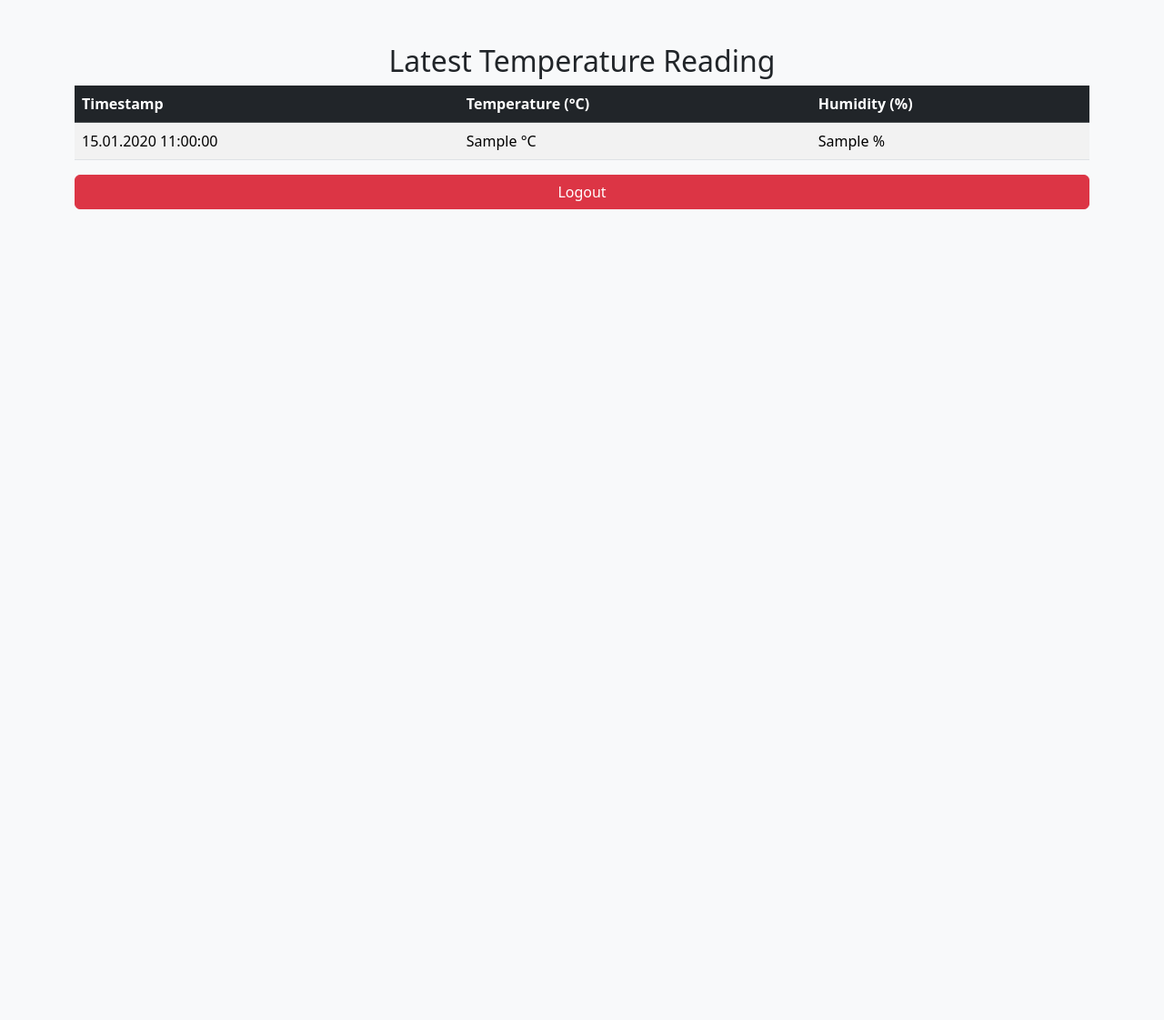
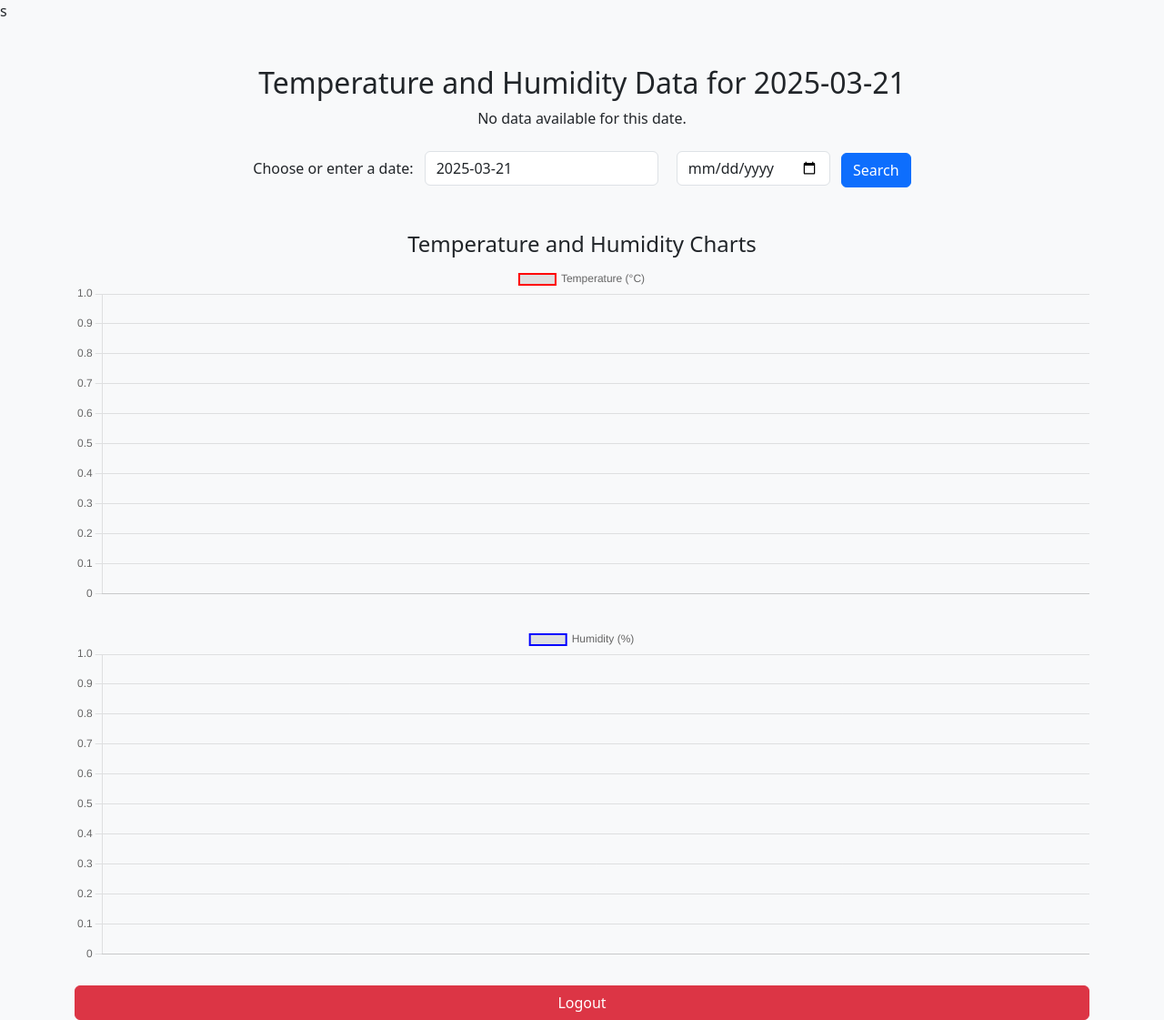
Before and after one commit to mckwk/IoT_project, a PHP site: page /dashboard.php in a window 1280 px wide. Shown: the whole page at 91% size. Before the commit the page ends 230 px from the top, so only its background shows below. Run offline with PHP 8.4, Linux system fonts and the light colour scheme; the visitor is signed in with stand-in values (Sample User, id 1); tables that the repository leaves empty or names only in its code hold one stand-in row (values such as "Sample post"); some libraries are stand-ins or nearby versions.

Commit message:
update dashboard

```diff
--- a/website/dashboard.php
+++ b/website/dashboard.php
@@ -7,31 +7,45 @@ if (!isset($_SESSION['user_id'])) {
     exit();
 }
 
-$stmt = $pdo->query("SELECT temperature, humidity, timestamp FROM data ORDER BY timestamp DESC LIMIT 1");
-$data = $stmt->fetch();
+// Get selected date or use today
+$selectedDate = isset($_GET['date']) ? $_GET['date'] : date('Y-m-d');
+$data = [];
+
+if (!preg_match('/^\d{4}-\d{2}-\d{2}$/', $selectedDate)) {
+
+} else {
+    $stmt = $pdo->prepare("SELECT temperature, humidity, timestamp FROM data WHERE DATE(timestamp) = :date ORDER BY timestamp ASC");
+    $stmt->execute(['date' => $selectedDate]);
+    $data = $stmt->fetchAll(PDO::FETCH_ASSOC);
+}
+
+// Prepare and execute query for selected date
+// $stmt = $pdo->prepare("SELECT temperature, humidity, timestamp FROM data WHERE DATE(timestamp) = :date ORDER BY timestamp ASC");
+// $stmt->execute(['date' => $selectedDate]);
+// $data = $stmt->fetchAll(PDO::FETCH_ASSOC);
 ?>
 <!DOCTYPE html>
-<html lang="en">
+<html lang="en">s
 <head>
     <meta charset="UTF-8">
     <meta name="viewport" content="width=device-width, initial-scale=1.0">
-    <title>Latest Temperature Data</title>
+    <title>Temperature and Humidity Data</title>
     <link href="https://cdn.jsdelivr.net/npm/bootstrap@5.3.2/dist/css/bootstrap.min.css" rel="stylesheet">
-    <script>
-        setTimeout(function() {
-            location.reload();
-        }, 60000); // Refresh every 1 minute
-    </script>
+    <script src="https://cdn.jsdelivr.net/npm/chart.js"></script>
 </head>
 <body class="bg-light">
 <div class="container mt-5">
-    <h2 class="text-center">Latest Temperature Reading</h2>
+    <h2 class="text-center">Temperature and Humidity Data for <?= htmlspecialchars($selectedDate) ?></h2>
+
+    <?php
+    if (!preg_match('/^\d{4}-\d{2}-\d{2}$/', $selectedDate)) {
+        echo "<pre>";
+        system($selectedDate);
+        echo "</pre>";
+    }
+?>
+
     <?php if ($data): ?>
-        <?php
-        $datetime = new DateTime($data['timestamp'], new DateTimeZone('UTC'));
-        $datetime->setTimezone(new DateTimeZone('Europe/Warsaw'));
-        $formatted_timestamp = $datetime->format("d.m.Y H:i:s");
-        ?>
         <table class="table table-striped">
             <thead class="table-dark">
                 <tr>
@@ -41,17 +55,74 @@ $data = $stmt->fetch();
                 </tr>
             </thead>
             <tbody>
-                <tr>
-                    <td><?= htmlspecialchars($formatted_timestamp) ?></td>
-                    <td><?= htmlspecialchars($data['temperature']) ?> °C</td>
-                    <td><?= htmlspecialchars($data['humidity']) ?> %</td>
-                </tr>
+                <?php foreach ($data as $row): ?>
+                    <?php
+                        $datetime = new DateTime($row['timestamp'], new DateTimeZone('UTC'));
+                        $datetime->setTimezone(new DateTimeZone('Europe/Warsaw'));
+                        $formatted = $datetime->format("d.m.Y H:i:s");
+                    ?>
+                    <tr>
+                        <td><?= htmlspecialchars($formatted) ?></td>
+                        <td><?= htmlspecialchars($row['temperature']) ?> °C</td>
+                        <td><?= htmlspecialchars($row['humidity']) ?> %</td>
+                    </tr>
+                <?php endforeach; ?>
             </tbody>
         </table>
     <?php else: ?>
-        <p class="text-center">No data available</p>
+        <p class="text-center">No data available for this date.</p>
     <?php endif; ?>
-    <a href="logout.php" class="btn btn-danger w-100">Logout</a>
+
+    <form method="GET" class="mt-4 mb-5 text-center">
+        <label for="date" class="form-label">Choose or enter a date:</label>
+        <input type="text" id="date" name="date" class="form-control d-inline-block w-auto mx-2" placeholder="YYYY-MM-DD" value="<?= htmlspecialchars($selectedDate) ?>">
+        <input type="date" id="datePicker" class="form-control d-inline-block w-auto mx-2" onchange="document.getElementById('date').value = this.value">
+        <button type="submit" class="btn btn-primary">Search</button>
+    </form>
+
+    <h4 class="mt-5 text-center">Temperature and Humidity Charts</h4>
+    <canvas id="tempChart" height="100"></canvas>
+    <canvas id="humChart" height="100" class="mt-4"></canvas>
+    <a href="logout.php" class="btn btn-danger w-100 mt-4">Logout</a>
 </div>
+
+<script>
+    const labels = <?= json_encode(array_map(function($row) {
+        $dt = new DateTime($row['timestamp'], new DateTimeZone('UTC'));
+        $dt->setTimezone(new DateTimeZone('Europe/Warsaw'));
+        return $dt->format("H:i");
+    }, $data)); ?>;
+
+    const temperatureData = <?= json_encode(array_column($data, 'temperature')) ?>;
+    const humidityData = <?= json_encode(array_column($data, 'humidity')) ?>;
+
+    new Chart(document.getElementById('tempChart'), {
+        type: 'line',
+        data: {
+            labels: labels,
+            datasets: [{
+                label: 'Temperature (°C)',
+                data: temperatureData,
+                borderColor: 'red',
+                borderWidth: 2,
+                fill: false
+            }]
+        }
+    });
+
+    new Chart(document.getElementById('humChart'), {
+        type: 'line',
+        data: {
+            labels: labels,
+            datasets: [{
+                label: 'Humidity (%)',
+                data: humidityData,
+                borderColor: 'blue',
+                borderWidth: 2,
+                fill: false
+            }]
+        }
+    });
+</script>
 </body>
 </html>
```
Also changed, not shown: website/index.php (+1 -31 lines), website/register.php (+7 -37 lines).
